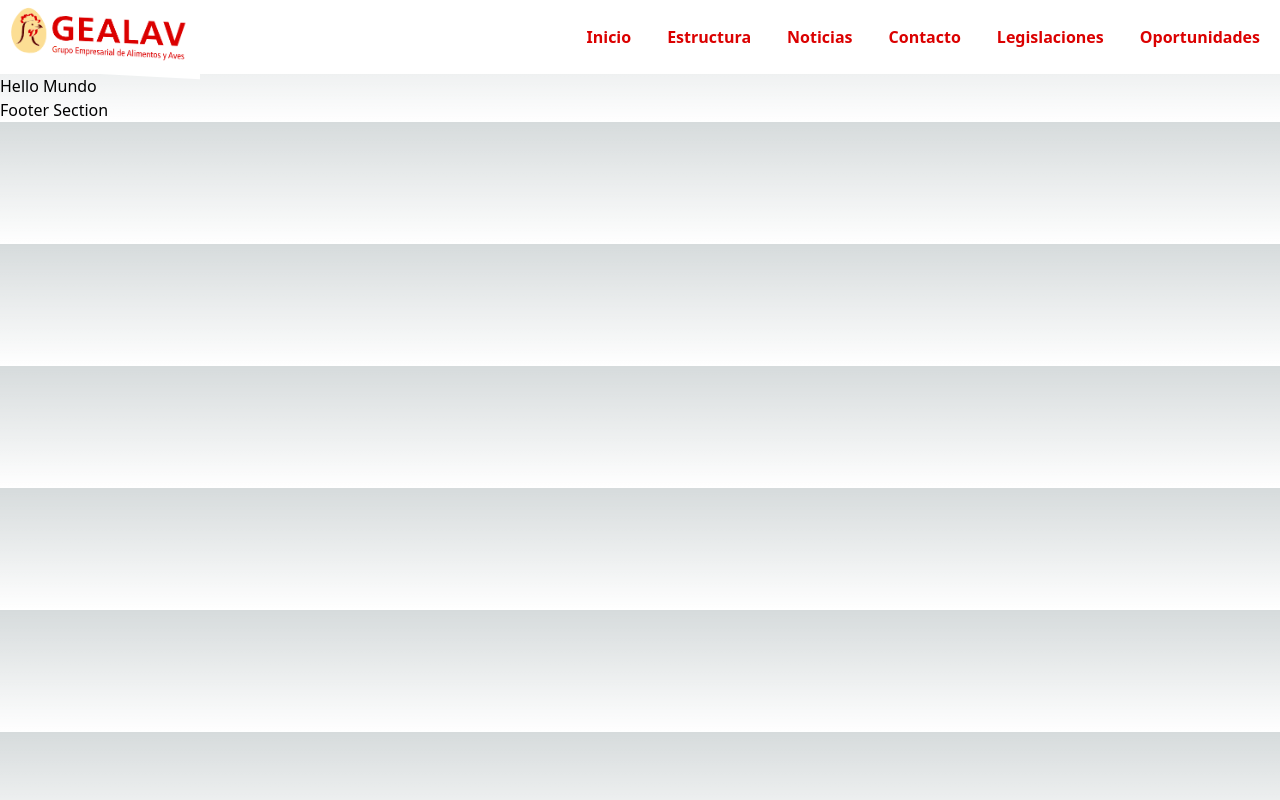
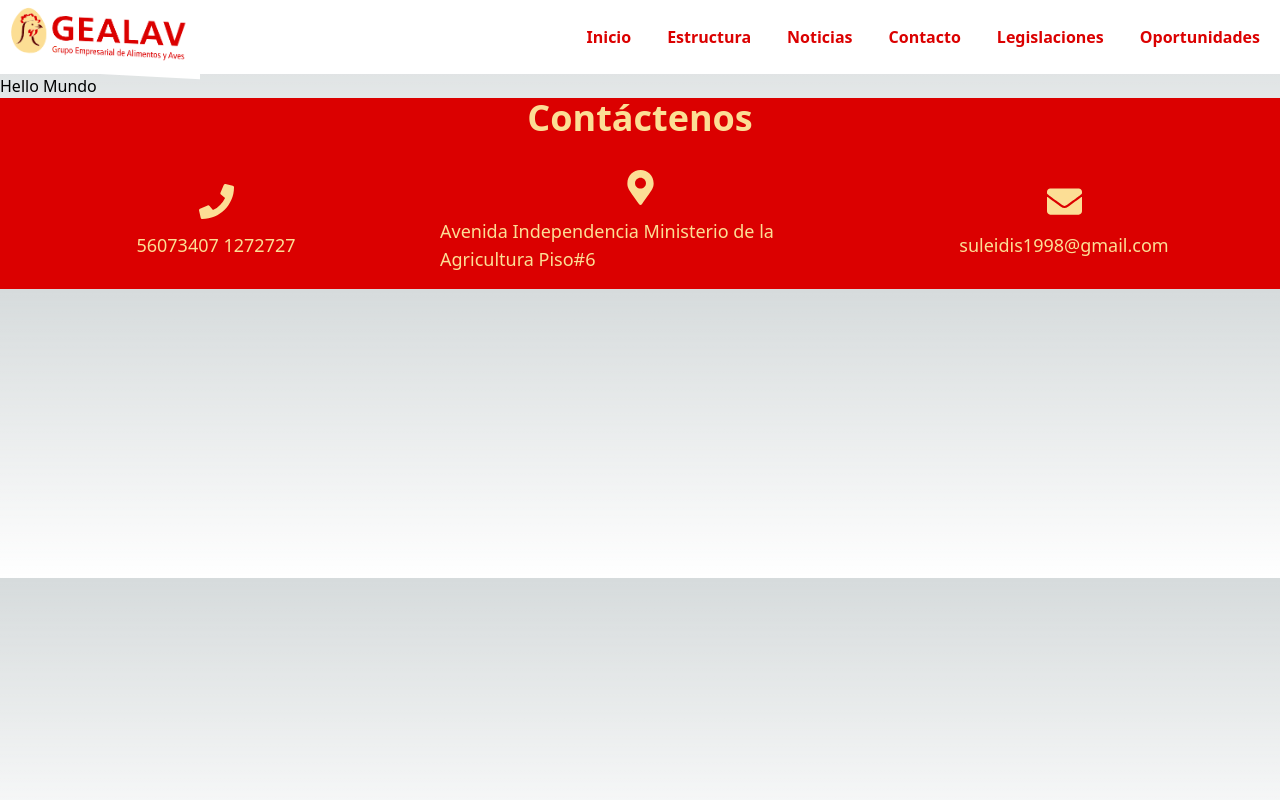
Before and after one commit to Sule98/gealav-web, a Next.js app: page / in a window 1280 px wide. Built offline with nearby package versions, Linux system fonts and the light colour scheme.

Commit message:
Creating the footer structure

```diff
--- a/components/Footer/Footer.tsx
+++ b/components/Footer/Footer.tsx
@@ -1,9 +1,37 @@
-const Footer = () => {
-    return (
-      <footer>
-        <p>Footer Section</p>
-      </footer>
-    );
-  };
+import React from "react";
+import { FaPhone, FaEnvelope, FaMapMarkerAlt, FaClock } from "react-icons/fa";
+import Header from "../Header";
+import MenuGrid from "../Header/Menu/MenuGrid";
+import Contacto from "../Header/Menu/Contact";
+import { IconType } from "react-icons";
 
-  export default Footer;
+
+
+const FooterContainer = () => {
+  return (
+    <div className=" bg-secondary  space-y-4">
+      <div className="text-4xl font-bold flex justify-center text-primary">
+        Contáctenos
+      </div>
+      <div className="grid grid-cols-3 gap-6 text-primary p-4 text-lg pb-4">
+        <div className="duration-300 flex flex-col justify-center items-center gap-3  hover:text-text  ">
+          <FaPhone className="hover:animate-bounce" size={35}></FaPhone>
+          <Contacto>56073407 1272727</Contacto>
+        </div>
+
+        <div className="flex flex-col justify-center items-center gap-3  hover:text-text">
+          <FaMapMarkerAlt size={35}></FaMapMarkerAlt>
+          <Contacto>
+            <p>Avenida Independencia Ministerio de la Agricultura Piso#6</p>
+          </Contacto>
+        </div>
+        <div className="flex flex-col justify-center items-center gap-3  hover:text-text">
+          <FaEnvelope size={35}></FaEnvelope>
+          <Contacto>suleidis1998@gmail.com</Contacto>
+        </div>
+      </div>
+    </div>
+  );
+};
+
+export default FooterContainer;
--- /dev/null
+++ b/components/Header/Menu/Contact.tsx
@@ -0,0 +1,58 @@
+"use client";
+import MenuSpecial from "./Special";
+import Menu, { MenuItem } from "./Menu";
+import React, { ReactNode, useState } from "react";
+import Link from "next/link";
+import {
+  FaPlus,
+  FaMinus,
+  FaFacebook,
+  FaTwitter,
+  FaInstagram,
+} from "react-icons/fa";
+import { Icon } from "next/dist/lib/metadata/types/metadata-types";
+const Contacto = ({
+    etiqueta,
+    children,
+    icons,
+  }: {
+    etiqueta?: string;
+    children: ReactNode;
+    icons?:Icon;
+
+  }) => (
+    <div>
+      <h1 className="text-primary font-bold italic">{etiqueta}</h1>
+      {children}
+
+    </div>
+
+  );
+  <div className="ml-2 space-y-4">
+    <nav>
+    <div className="text-4xl font-bold text-primary">Contacto</div>
+        <div>Grupo Empresarial de Alimentos y Aves</div>
+        <Contacto etiqueta="Dirección">
+          Avenida Independencia Plaza de la Revolución Piso #6 (GEALAV)
+        </Contacto>
+        <Contacto etiqueta="Horario de Trabajo">
+          Lunes a Viernes 8:00am - 5:00pm
+        </Contacto>
+        <Contacto etiqueta="Teléfono">(403) 255-5521</Contacto>
+        <Contacto etiqueta="Mail">dirección@gealav.com</Contacto>
+
+        <div className="flex space-x-5 text-primary">
+          <a href="https://www.facebook.com">
+            <FaFacebook className="hover:text-text" size={30} />
+          </a>
+          <a href="https://www.instagram.com">
+            <FaInstagram className="hover:text-text" size={30} />
+          </a>
+          <a href="https://www.twitter.com">
+            <FaTwitter className="hover:text-text" size={30} />
+          </a>
+        </div>
+
+    </nav>
+    </div>
+    export default Contacto;
--- a/components/Header/Menu/MenuGrid.tsx
+++ b/components/Header/Menu/MenuGrid.tsx
@@ -10,19 +10,9 @@ import {
   FaTwitter,
   FaInstagram,
 } from "react-icons/fa";
+import Contacto from "./Contact";
 
-const Contacto = ({
-  etiqueta,
-  children,
-}: {
-  etiqueta: string;
-  children: string;
-}) => (
-  <div>
-    <h1 className="text-primary font-bold italic">{etiqueta}:</h1>
-    {children}
-  </div>
-);
+
 
 const MenuGrid = ({ menuItems }: { menuItems: MenuItem[] }) => {
   const [openMenuIndex, setOpenMenuIndex] = useState<number | null>(null);
```
